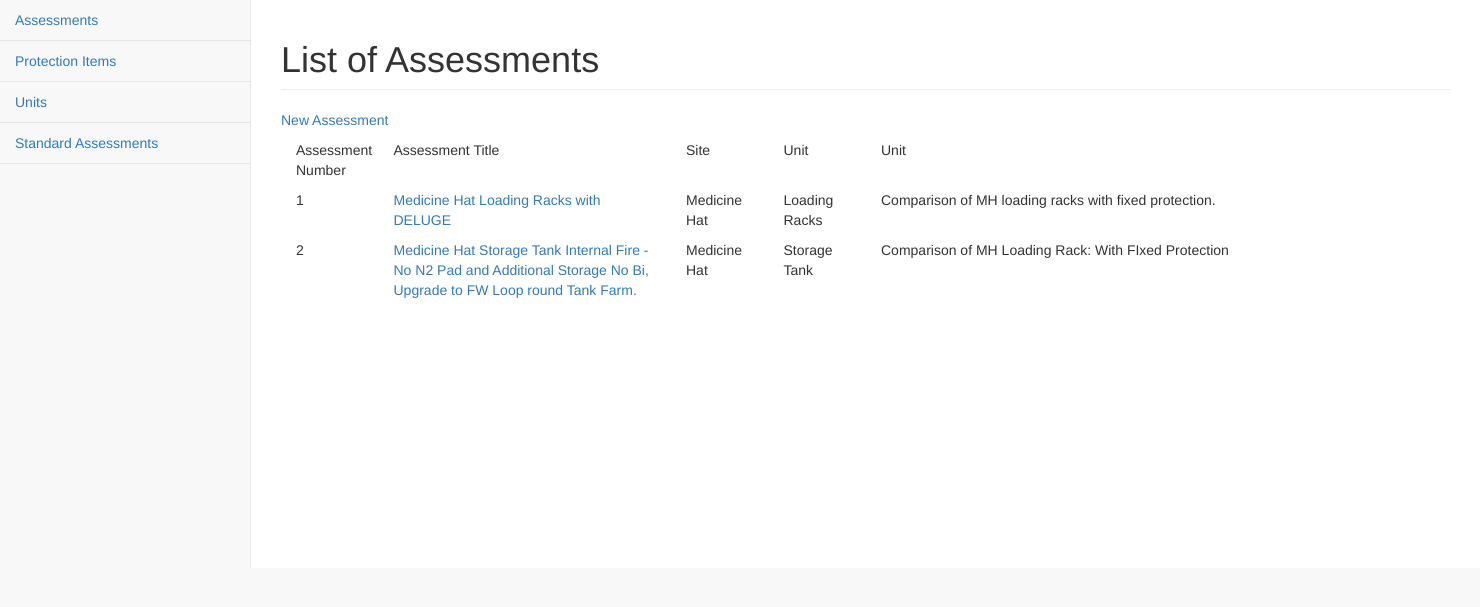
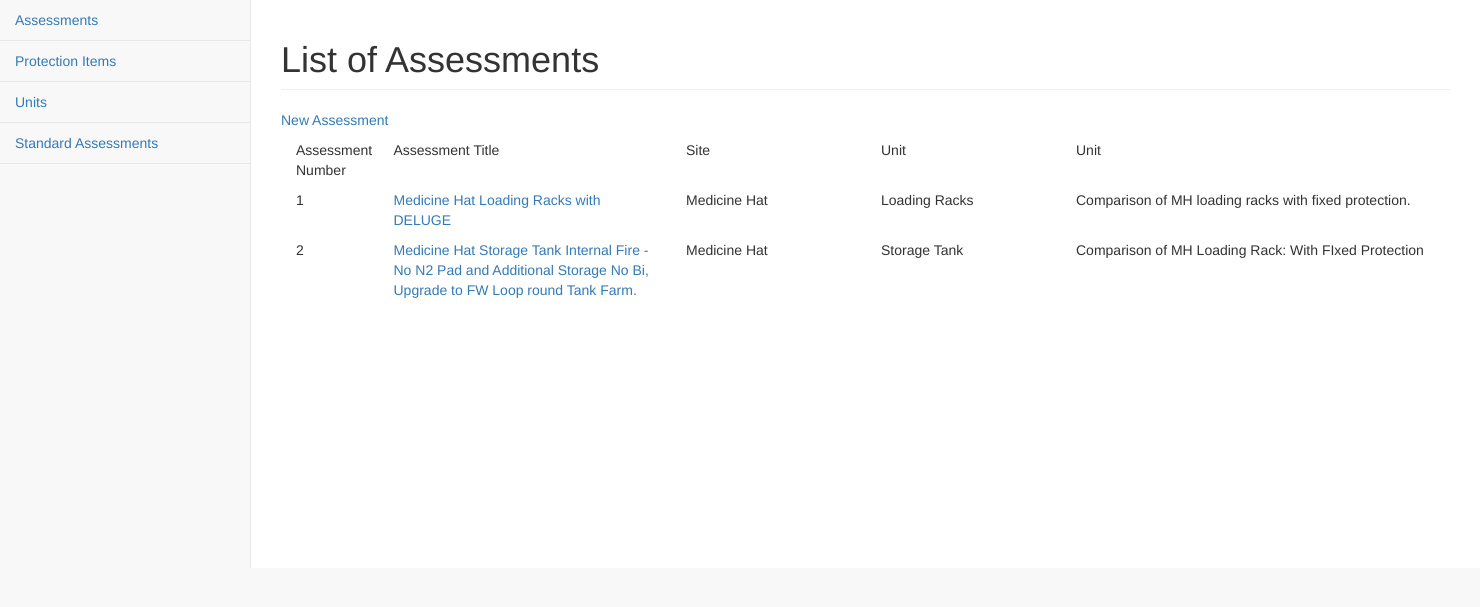
Before and after one commit to tchari/IRCProject, a Django app: page /formonday/ in a window 1480 px wide. Shown: the part 51-658 px from the top of the page. Run offline with Django 3.2, Linux system fonts and the light colour scheme; a user stored in the database is signed in; data comes from the database, SQL or seed files in the repository; some libraries are stand-ins or nearby versions.

Commit message:
increased col spacing for SA list

```diff
--- a/IRC/templates/IRC/standardassessment_list.html
+++ b/IRC/templates/IRC/standardassessment_list.html
@@ -15,16 +15,16 @@
 			<div class="row">
 				<div class="col-lg-1" style="margin-top:10px">Assessment Number</div>
 				<div class="col-lg-3" style="margin-top:10px">Assessment Title</div>
-				<div class="col-lg-1" style="margin-top:10px">Site</div>
-				<div class="col-lg-1" style="margin-top:10px">Unit</div>
+				<div class="col-lg-2" style="margin-top:10px">Site</div>
+				<div class="col-lg-2" style="margin-top:10px">Unit</div>
 				<div class="col-lg-4" style="margin-top:10px">Unit</div>
 			</div>
 			{%for assessment in object_list%}
 			<div class="row">
 				<div class="col-lg-1" style="margin-top:10px">{{assessment.number}}</div>
 				<div class="col-lg-3" style="margin-top:10px"><a href="{{assessment.get_absolute_url}}">{{assessment.title}}</a></div>
-				<div class="col-lg-1" style="margin-top:10px">{{assessment.site}}</div>
-				<div class="col-lg-1" style="margin-top:10px">{{assessment.unit}}</div>
+				<div class="col-lg-2" style="margin-top:10px">{{assessment.site}}</div>
+				<div class="col-lg-2" style="margin-top:10px">{{assessment.unit}}</div>
 				<div class="col-lg-4" style="margin-top:10px">{{assessment.summary_CaseDesc}}</div>
 			</div>
 			{%endfor%}
```
